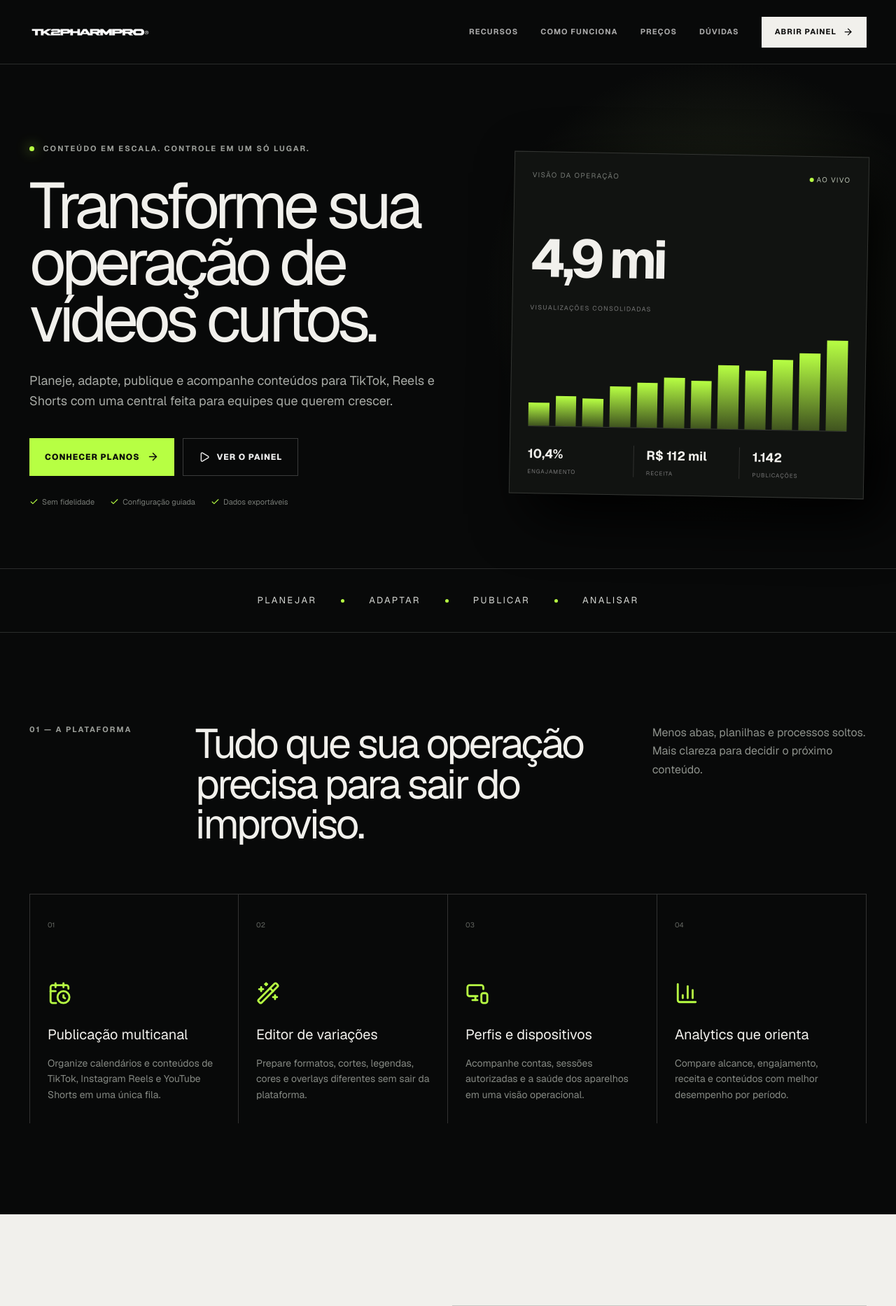
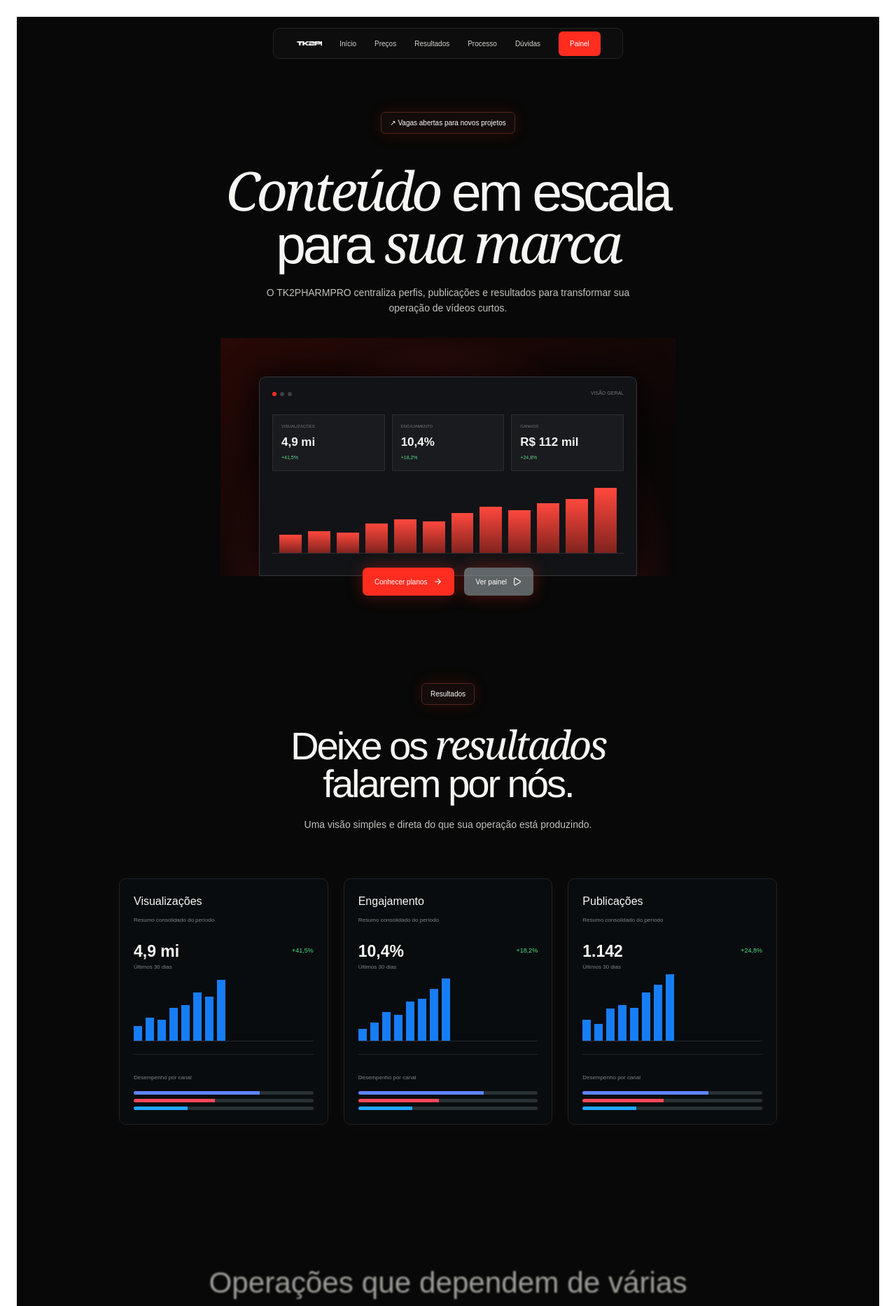
Before and after one commit to joabest/TTKPHARM, a Next.js app: page / in a window 1280 px wide. Shown: the top 1866 px of the page at 70% size. Built offline with nearby package versions, Linux system fonts and the light colour scheme.

Commit message:
fix: aproxima landing page da referência RedditGrowth

```diff
--- a/components/landing-page.tsx
+++ b/components/landing-page.tsx
@@ -1,80 +1,20 @@
 "use client";
-
 import Link from "next/link";
 import { useState } from "react";
-import { ArrowRight, BarChart3, CalendarClock, Check, ChevronDown, Menu, MonitorSmartphone, Play, ShieldCheck, Wand2, X } from "lucide-react";
+import { ArrowRight, BarChart3, CalendarClock, Check, Menu, MonitorSmartphone, Play, Search, Settings2, TrendingUp, X } from "lucide-react";
 import { Logo } from "./logo";
 import styles from "./landing.module.css";
-
-const features = [
-  { icon: CalendarClock, title: "Publicação multicanal", text: "Organize calendários e conteúdos de TikTok, Instagram Reels e YouTube Shorts em uma única fila." },
-  { icon: Wand2, title: "Editor de variações", text: "Prepare formatos, cortes, legendas, cores e overlays diferentes sem sair da plataforma." },
-  { icon: MonitorSmartphone, title: "Perfis e dispositivos", text: "Acompanhe contas, sessões autorizadas e a saúde dos aparelhos em uma visão operacional." },
-  { icon: BarChart3, title: "Analytics que orienta", text: "Compare alcance, engajamento, receita e conteúdos com melhor desempenho por período." },
-];
-
-const plans = [
-  { name: "Inicial", price: "297", description: "Para começar a organizar sua operação.", items: ["Até 5 perfis", "Calendário editorial", "Analytics essenciais", "Publicação multicanal"] },
-  { name: "Profissional", price: "697", description: "Para operações que precisam crescer.", popular: true, items: ["Até 24 perfis", "Editor de variações", "Relatórios completos", "Suporte prioritário"] },
-  { name: "Agência", price: "1.497", description: "Para times e múltiplos projetos.", items: ["Até 60 perfis", "Múltiplos usuários", "Exportações avançadas", "Onboarding dedicado"] },
-];
-
-const faqs = [
-  ["O TK2PHARMPRO publica em quais plataformas?", "O painel foi desenhado para centralizar fluxos de TikTok, Instagram Reels e YouTube Shorts."],
-  ["Preciso instalar alguma coisa?", "A gestão acontece pelo navegador. Integrações com plataformas e dispositivos dependem da configuração de cada conta."],
-  ["Posso cancelar quando quiser?", "Sim. Os planos são mensais e podem ser alterados ou cancelados antes da próxima renovação."],
-  ["Meus dados ficam separados?", "O produto organiza perfis, sessões e permissões de forma independente para facilitar a operação e o controle de acesso."],
-];
-
-export default function LandingPage() {
-  const [menu, setMenu] = useState(false);
-  const [openFaq, setOpenFaq] = useState<number | null>(0);
-  return <main className={styles.site}>
-    <header className={styles.header}>
-      <Link href="/" className={styles.brand}><Logo /></Link>
-      <nav className={menu ? styles.navOpen : styles.nav} aria-label="Navegação principal">
-        <a href="#recursos" onClick={()=>setMenu(false)}>RECURSOS</a><a href="#processo" onClick={()=>setMenu(false)}>COMO FUNCIONA</a><a href="#precos" onClick={()=>setMenu(false)}>PREÇOS</a><a href="#faq" onClick={()=>setMenu(false)}>DÚVIDAS</a>
-        <Link href="/admin" className={styles.navCta}>ABRIR PAINEL <ArrowRight size={15}/></Link>
-      </nav>
-      <button className={styles.menuButton} onClick={()=>setMenu(!menu)} aria-label="Abrir menu">{menu ? <X/> : <Menu/>}</button>
-    </header>
-
-    <section className={styles.hero}>
-      <div className={styles.heroCopy}>
-        <span className={styles.kicker}><i/> CONTEÚDO EM ESCALA. CONTROLE EM UM SÓ LUGAR.</span>
-        <h1>Transforme sua operação de vídeos curtos.</h1>
-        <p>Planeje, adapte, publique e acompanhe conteúdos para TikTok, Reels e Shorts com uma central feita para equipes que querem crescer.</p>
-        <div className={styles.heroActions}><a href="#precos" className={styles.primary}>CONHECER PLANOS <ArrowRight size={17}/></a><Link href="/admin" className={styles.secondary}><Play size={16}/> VER O PAINEL</Link></div>
-        <div className={styles.trust}><span><Check/> Sem fidelidade</span><span><Check/> Configuração guiada</span><span><Check/> Dados exportáveis</span></div>
-      </div>
-      <div className={styles.productCard}>
-        <div className={styles.cardTop}><span>VISÃO DA OPERAÇÃO</span><span className={styles.live}><i/> AO VIVO</span></div>
-        <strong>4,9 mi</strong><small>VISUALIZAÇÕES CONSOLIDADAS</small>
-        <div className={styles.chart}>{[25,32,30,43,48,54,51,68,63,75,82,96].map((h,i)=><i key={i} style={{height:`${h}%`}}/>)}</div>
-        <div className={styles.metrics}><div><b>10,4%</b><span>ENGAJAMENTO</span></div><div><b>R$ 112 mil</b><span>RECEITA</span></div><div><b>1.142</b><span>PUBLICAÇÕES</span></div></div>
-      </div>
-    </section>
-
-    <section className={styles.strip}><span>PLANEJAR</span><i/> <span>ADAPTAR</span><i/> <span>PUBLICAR</span><i/> <span>ANALISAR</span></section>
-
-    <section id="recursos" className={styles.section}>
-      <div className={styles.sectionHead}><span>01 — A PLATAFORMA</span><h2>Tudo que sua operação precisa para sair do improviso.</h2><p>Menos abas, planilhas e processos soltos. Mais clareza para decidir o próximo conteúdo.</p></div>
-      <div className={styles.featureGrid}>{features.map(({icon:Icon,title,text},i)=><article key={title}><span>0{i+1}</span><Icon/><h3>{title}</h3><p>{text}</p></article>)}</div>
-    </section>
-
-    <section id="processo" className={styles.process}>
-      <div><span>02 — COMO FUNCIONA</span><h2>Da ideia ao relatório em três etapas.</h2></div>
-      <ol><li><b>01</b><div><h3>Conecte e organize</h3><p>Cadastre seus canais, perfis, dispositivos e responsáveis.</p></div></li><li><b>02</b><div><h3>Produza e programe</h3><p>Prepare variações e distribua o calendário entre as plataformas.</p></div></li><li><b>03</b><div><h3>Meça e melhore</h3><p>Compare resultados e replique o que realmente performa.</p></div></li></ol>
-    </section>
-
-    <section id="precos" className={styles.section}>
-      <div className={styles.sectionHead}><span>03 — PLANOS</span><h2>Escolha o tamanho da sua operação.</h2><p>Comece agora e aumente a capacidade quando precisar.</p></div>
-      <div className={styles.pricing}>{plans.map(plan=><article key={plan.name} className={plan.popular ? styles.popular : ""}>{plan.popular&&<em>MAIS ESCOLHIDO</em>}<h3>{plan.name}</h3><p>{plan.description}</p><div className={styles.price}><span>R$</span><b>{plan.price}</b><small>/mês</small></div><a href="mailto:contato@tk2pharmpro.com?subject=Quero conhecer o plano TK2PHARMPRO">COMEÇAR AGORA <ArrowRight size={16}/></a><ul>{plan.items.map(item=><li key={item}><Check size={15}/>{item}</li>)}</ul></article>)}</div>
-    </section>
-
-    <section id="faq" className={styles.faq}><div><span>04 — PERGUNTAS</span><h2>O que você precisa saber.</h2><p>Ainda ficou alguma dúvida? Fale com nosso time.</p><a href="mailto:contato@tk2pharmpro.com">FALAR COM ESPECIALISTA <ArrowRight size={15}/></a></div><div>{faqs.map(([q,a],i)=><article key={q}><button onClick={()=>setOpenFaq(openFaq===i?null:i)}><span>{q}</span><ChevronDown className={openFaq===i?styles.rotate:""}/></button>{openFaq===i&&<p>{a}</p>}</article>)}</div></section>
-
-    <section className={styles.cta}><Logo/><h2>Pronto para operar com mais controle?</h2><p>Conheça o painel e veja como centralizar sua rotina de vídeos curtos.</p><Link href="/admin">ABRIR PAINEL DEMONSTRATIVO <ArrowRight/></Link></section>
-    <footer className={styles.footer}><Logo compact/><p>© 2026 TK2PHARMPRO. TODOS OS DIREITOS RESERVADOS.</p><div><a href="#recursos">RECURSOS</a><a href="#precos">PREÇOS</a><a href="mailto:contato@tk2pharmpro.com">CONTATO</a></div></footer>
-  </main>;
-}
+const faqs=[["Como o TK2PHARMPRO organiza diferentes contas?","Cada perfil possui seus próprios dados operacionais, calendário, sessão e indicadores dentro do painel."],["Quais plataformas posso gerenciar?","O produto foi pensado para fluxos de TikTok, Instagram Reels e YouTube Shorts."],["Consigo preparar variações dos vídeos?","Sim. O editor permite organizar cortes, formatos, legendas, cores e overlays para cada destino."],["O painel mostra alcance e engajamento?","Sim. Você acompanha visualizações, engajamento, publicações, receita e resultados por conta e período."],["Posso exportar os dados?","Sim. As tabelas operacionais e os relatórios podem ser exportados em CSV."],["Existe plano para equipes?","Sim. O plano Agência inclui mais perfis, múltiplos usuários e onboarding dedicado."]];
+export default function LandingPage(){const[menu,setMenu]=useState(false);const[faq,setFaq]=useState<number|null>(null);return <main className={styles.site}>
+<nav className={styles.navbar}><Link href="/" className={styles.miniLogo}><Logo compact/></Link><div className={menu?styles.navOpen:styles.links}><a href="#inicio">Início</a><a href="#precos">Preços</a><a href="#resultados">Resultados</a><a href="#processo">Processo</a><a href="#faq">Dúvidas</a><Link href="/admin" className={styles.apply}>Painel</Link></div><button className={styles.mobileMenu} onClick={()=>setMenu(!menu)} aria-label="Menu">{menu?<X/>:<Menu/>}</button></nav>
+<section id="inicio" className={styles.hero}><span className={styles.spots}>↗ Vagas abertas para novos projetos</span><h1><em>Conteúdo</em> em escala<br/>para <em>sua marca</em></h1><p>O TK2PHARMPRO centraliza perfis, publicações e resultados para transformar sua operação de vídeos curtos.</p><div className={styles.heroVisual}><div className={styles.mockWindow}><div className={styles.mockTop}><i/><i/><i/><span>VISÃO GERAL</span></div><div className={styles.mockStats}><div><span>VISUALIZAÇÕES</span><b>4,9 mi</b><small>+41,5%</small></div><div><span>ENGAJAMENTO</span><b>10,4%</b><small>+18,2%</small></div><div><span>GANHOS</span><b>R$ 112 mil</b><small>+24,8%</small></div></div><div className={styles.mockChart}>{[26,31,29,42,48,45,57,66,61,72,78,94].map((n,i)=><i key={i} style={{height:`${n}%`}}/>)}</div></div></div><div className={styles.heroButtons}><a href="#precos">Conhecer planos <ArrowRight/></a><Link href="/admin">Ver painel <Play/></Link></div></section>
+<section id="resultados" className={styles.results}><Tag>Resultados</Tag><h2>Deixe os <em>resultados</em><br/>falarem por nós.</h2><p>Uma visão simples e direta do que sua operação está produzindo.</p><div className={styles.resultCards}>{[["Visualizações","4,9 mi","+41,5%",[22,34,31,48,52,70,64,88]],["Engajamento","10,4%","+18,2%",[18,27,42,38,57,61,75,90]],["Publicações","1.142","+24,8%",[31,25,47,52,48,70,81,96]]].map(([name,value,growth,bars])=><article key={String(name)}><h3>{name}</h3><small>Resumo consolidado do período</small><div className={styles.resultValue}><b>{value}</b><span>{growth}</span></div><p>Últimos 30 dias</p><div className={styles.bars}>{(bars as number[]).map((n,i)=><i key={i} style={{height:`${n}%`}}/>)}</div><hr/><label>Desempenho por canal</label><div className={styles.lines}><i/><i/><i/></div></article>)}</div></section>
+<section className={styles.statement}><div>Operações que dependem de várias planilhas, aparelhos e abas perdem tempo todos os dias. O TK2PHARMPRO reúne o fluxo inteiro em <em>um só lugar.</em></div><a href="#precos">Começar agora <ArrowRight/></a></section>
+<section className={styles.services}><Tag>Recursos</Tag><h2>Como podemos <em>ajudar?</em></h2><p>Do planejamento à análise, as ferramentas para sua equipe trabalhar melhor.</p><div className={styles.serviceGrid}><article className={styles.serviceWide}><CalendarClock/><h3>Gestão de conteúdo</h3><p>Calendário, agendamento, filas de aprovação e publicação multicanal em uma central.</p></article><article><MonitorSmartphone/><h3>Perfis e dispositivos</h3><p>Organize contas, sessões e aparelhos autorizados.</p></article><article><BarChart3/><h3>Analytics completo</h3><p>Descubra os conteúdos e canais que mais performam.</p></article></div></section>
+<section id="precos" className={styles.comparison}><Tag>Comparação</Tag><h2>Mas por que trabalhar<br/><em>com a gente?</em></h2><div className={styles.compareGrid}><article><h3>Processo manual</h3>{["Informações espalhadas","Publicação sem calendário","Resultados sem comparação","Equipe perdendo tempo","Decisões no improviso"].map(x=><p key={x}><X/>{x}</p>)}</article><article><h3>TK2PHARMPRO</h3>{["Operação centralizada","Calendário multicanal","Relatórios por período","Perfis organizados","Fluxo pronto para crescer"].map(x=><p key={x}><Check/>{x}</p>)}</article></div><div className={styles.plans}><div><span>INICIAL</span><b>R$ 297<small>/mês</small></b><p>Até 5 perfis e analytics essenciais.</p></div><div><span>PROFISSIONAL</span><b>R$ 697<small>/mês</small></b><p>Até 24 perfis e ferramentas completas.</p></div><div><span>AGÊNCIA</span><b>R$ 1.497<small>/mês</small></b><p>Até 60 perfis e múltiplos usuários.</p></div></div></section>
+<section id="processo" className={styles.process}><Tag>Processo</Tag><h2>Um processo simples em<br/>3 etapas para <em>crescer.</em></h2><p>Configure a operação, distribua conteúdo e use os dados para melhorar.</p><div className={styles.steps}><article><Search/><h3>Análise da operação</h3><p>Organizamos canais, contas, equipe e objetivos para definir a estrutura certa.</p></article><article><Settings2/><h3>Configuração</h3><p>Preparamos perfis, calendário, permissões, integrações e indicadores.</p></article><article><TrendingUp/><h3>Otimização</h3><p>Você acompanha os resultados e replica o que funciona melhor.</p></article></div></section>
+<section id="faq" className={styles.faq}>{faqs.map(([q,a],i)=><article key={q}><button onClick={()=>setFaq(faq===i?null:i)}><span>{q}</span><b>{faq===i?"−":"+"}</b></button>{faq===i&&<p>{a}</p>}</article>)}</section>
+<section className={styles.cta}><h2>Pronto para <em>organizar</em><br/>sua operação?</h2><p>Abra o painel demonstrativo e conheça o fluxo completo do TK2PHARMPRO.</p><Link href="/admin">Abrir painel <ArrowRight/></Link></section>
+<footer className={styles.footer}><div className={styles.footerLogo}><Logo compact/></div><div><h3>Receba novidades</h3><p>Cadastre seu e-mail para acompanhar atualizações do produto.</p><form onSubmit={e=>e.preventDefault()}><input type="email" placeholder="voce@empresa.com" required/><button>CADASTRAR</button></form></div><div><span>Páginas</span><a href="#inicio">Início</a><a href="#precos">Preços</a><a href="#processo">Processo</a></div><div><span>Informações</span><a href="#faq">Dúvidas</a><Link href="/admin">Painel</Link><a href="mailto:contato@tk2pharmpro.com">Contato</a></div></footer>
+</main>}
+function Tag({children}:{children:React.ReactNode}){return <span className={styles.tag}>{children}</span>}
```
Also changed, not shown: components/landing.module.css.
